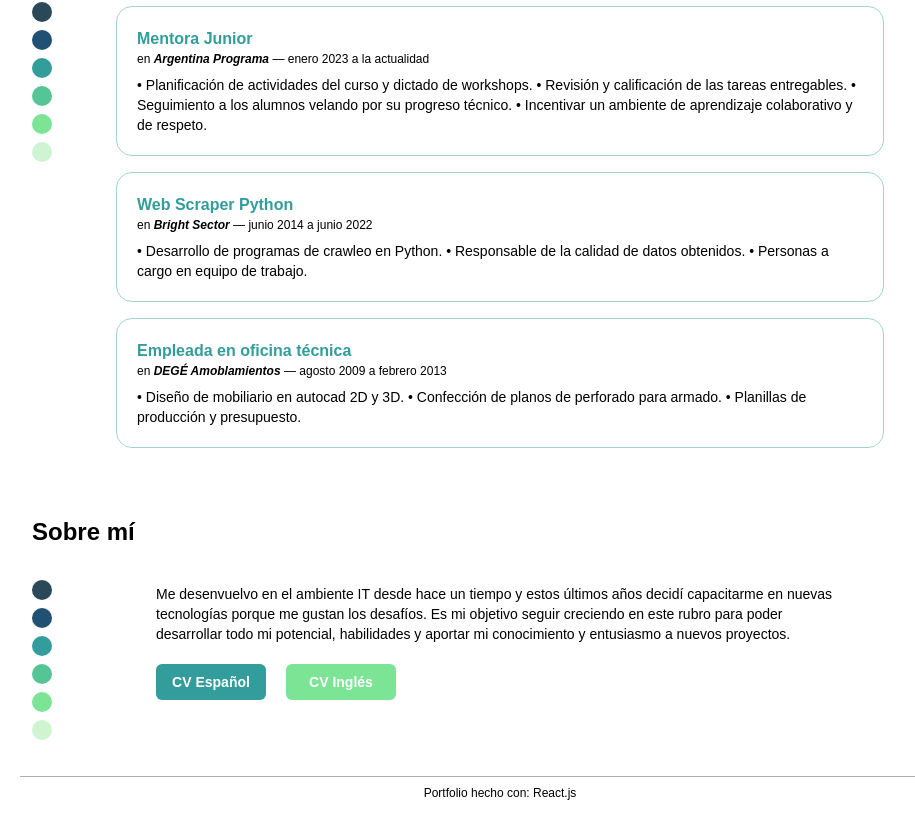
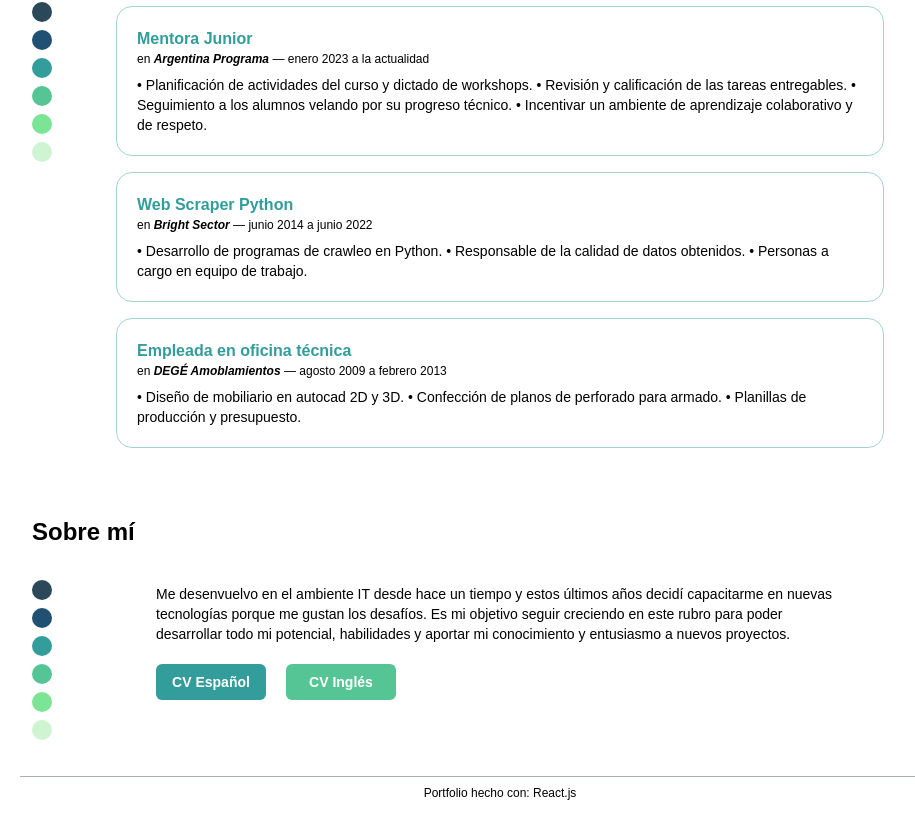
Before and after one commit to eugeniarossanigo/portfolio-eugenia-rossanigo, a React (Vite) app: page / in a window 1280 px wide. Shown: the part 1790-2606 px from the top of the page, without its empty margins (140-1055 px from the left). Built offline with nearby package versions, Linux system fonts and the light colour scheme.

Commit message:
hover buttons

```diff
--- a/src/components/AboutContainer.jsx
+++ b/src/components/AboutContainer.jsx
@@ -6,8 +6,8 @@ export default function AboutContainer() {
       <article className='w-[80%] px-10'>
         <p className='text-sm'>Me desenvuelvo en el ambiente IT desde hace un tiempo y estos últimos años decidí capacitarme en nuevas tecnologías porque me gustan los desafíos. Es mi objetivo seguir creciendo en este rubro para poder desarrollar todo mi potencial, habilidades y aportar mi conocimiento y entusiasmo a nuevos proyectos.</p>
         <nav className='flex justify-start gap-5 py-5'>
-          <a className='w-[110px] bg-green text-sm text-white font-bold text-center rounded-md py-2' href="#">CV Español</a>
-          <a className='w-[110px] bg-[#7BE495] text-sm text-white font-bold text-center rounded-md py-2' href="#">CV Inglés</a>
+          <a className='w-[110px] bg-green hover:bg-[#2A4858] hover:scale-105 text-sm text-white font-bold text-center rounded-md py-2' href="#">CV Español</a>
+          <a className='w-[110px] bg-[#56C596] hover:bg-[#2A4858] hover:scale-105 text-sm text-white font-bold text-center rounded-md py-2' href="#">CV Inglés</a>
         </nav>
       </article>
     </Container>
```
